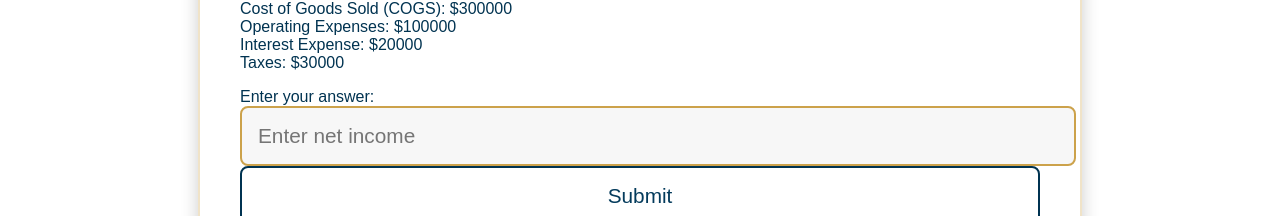
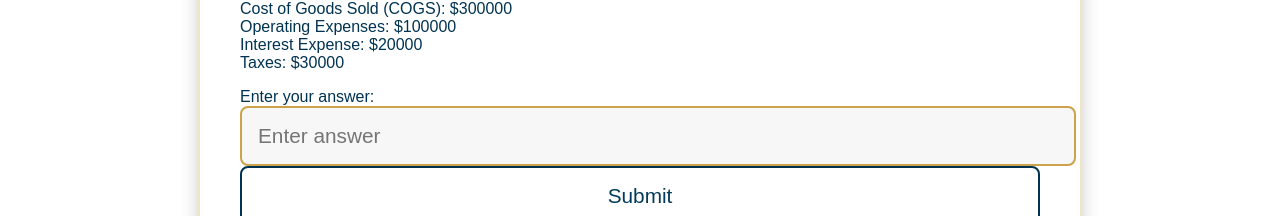
Before and after one commit to arnavs06/ReactFlashFinanceDraft, a React (Vite) app: page /math in a window 1280 px wide. Shown: the part 207-423 px from the top of the page. Built offline with nearby package versions, Linux system fonts and the light colour scheme; a web font is replaced by a local one.

Commit message:
fixed answer box

```diff
--- a/src/components/Question.jsx
+++ b/src/components/Question.jsx
@@ -65,7 +65,7 @@ const Question = () => {
             id="answer"
             value={userAnswer}
             onChange={handleInputChange}
-            placeholder="Enter net income"
+            placeholder="Enter answer"
             className="answer-input"
           />
           <button type="submit" className="submit-btn">Submit</button>
```
